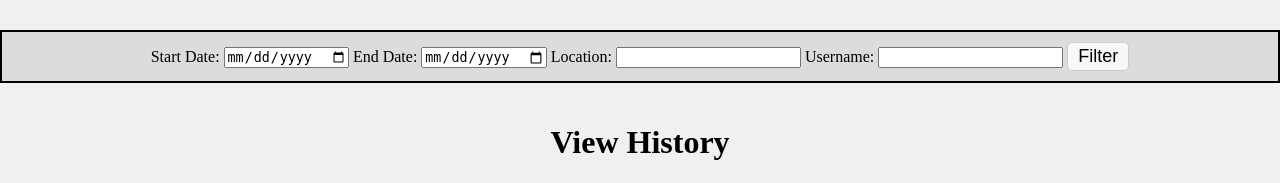
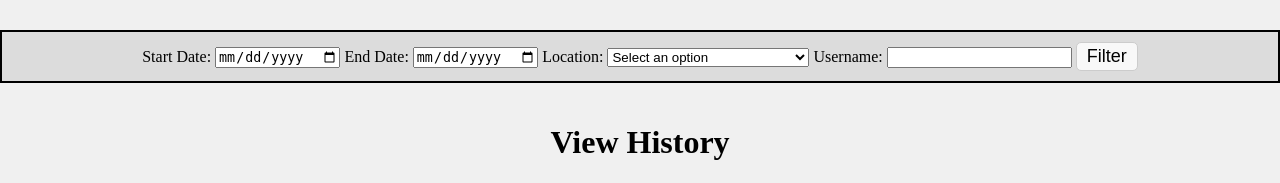
Before and after one commit to roannalim/dsa3101-2310-12-ocr, a Flask app: template backend/database/templates/view_images.html in a window 1280 px wide. Shown: the part 90-273 px from the top of the page. Run offline with Flask 3, Linux system fonts and the light colour scheme; the template is opened without the code that fills it, so the values that code supplies are empty; parts of the project's set-up code (start-up, migrations or seed data) failed here and were passed over.

Commit message:
Standardize location options format for upload.html and view_images.html

```diff
--- a/backend/database/templates/view_images.html
+++ b/backend/database/templates/view_images.html
@@ -154,8 +154,19 @@
 
             <label for="end_date">{{ _('End Date:') }}</label>
             <input type="date" name="end_date" id="end_date" value="{{ end_date }}">
+
             <label for="loc">{{ _('Location:') }}</label>
-            <input type="text" name="loc" id="loc" value="{{ loc }}">
+            <select name="loc" id="loc">
+                <option value="" disabled selected>{{ _('Select an option') }}</option>
+                <option value="Start">Start</option>
+                <option value="UTown Residences">UTown Residences</option>
+                <option value="Tembusu / Cinnamon College">Tembusu / Cinnamon College</option>
+                <option value="College of Alice and Peter Tan">College of Alice and Peter Tan</option>
+                <option value="Residential College 4">Residential College 4</option>
+                <option value="Yale-NUS Cendana College">Yale-NUS Cendana College</option>
+                <option value="Yale-NUS Elm College">Yale-NUS Elm College</option>
+            </select>
+
             <label for="user_id">{{ _('Username:') }}</label>
             <input type="text" name="user_id" id="user_id" value="{{ user_id }}">
 
--- a/backend/database/test.py
+++ b/backend/database/test.py
@@ -453,6 +453,9 @@ def filter_images():
     end_date = request.args.get('end_date')
     user_id = request.args.get('user_id')
 
+    # Handle defualt value
+    if loc == "":
+        loc = None
     if not loc:
         loc = None
     if not st_date:
```
Also changed, not shown: backend/database/templates/upload.html (+7 -5 lines).
